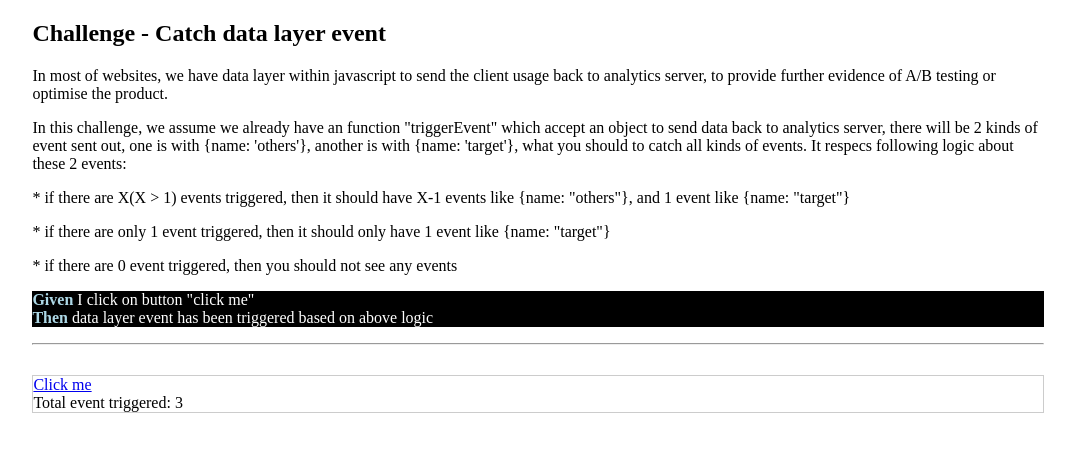
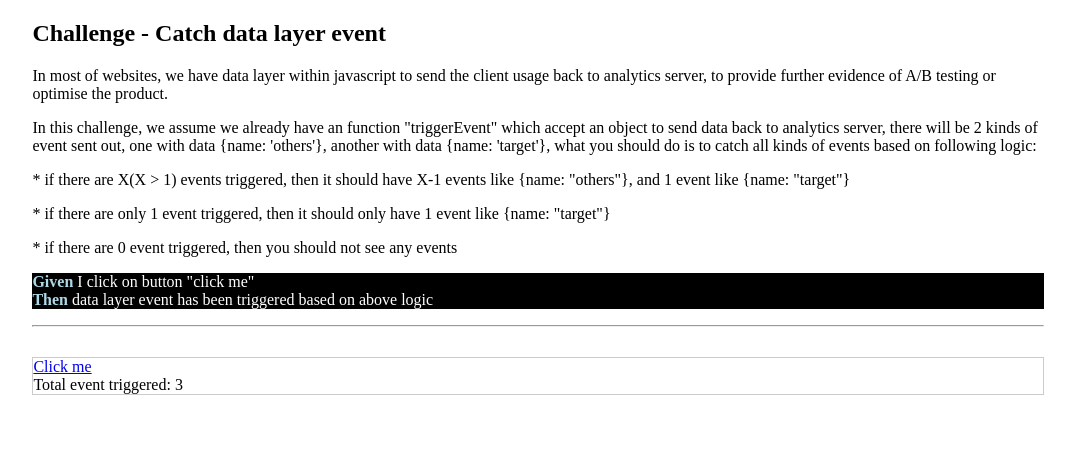
Before and after one commit to redwerk/xuanzhaopeng.github.io, a plain HTML site: page docs/data-layer.html in a window 1280 px wide. Shown: the whole page, without its empty margins (102-1177 px from the left). Drawn offline with nearby package versions, Linux system fonts and the light colour scheme.

Commit message:
Update data-layer.html

```diff
--- a/docs/data-layer.html
+++ b/docs/data-layer.html
@@ -20,11 +20,11 @@
       <h2>Challenge - Catch data layer event</h2>
 
       <p> In most of websites, we have data layer within javascript to send the client usage back to analytics server, to provide further evidence of A/B testing or optimise the product.</p>
-      <p> In this challenge, we assume we already have an function "triggerEvent" which accept an object to send data back to analytics server, there will be 2 kinds of event sent out,  one is with {name: 'others'}, another is with {name: 'target'}, what you should to catch all kinds of events. It respecs following logic about these 2 events: </p>
+      <p> In this challenge, we assume we already have an function "triggerEvent" which accept an object to send data back to analytics server, there will be 2 kinds of event sent out,  one with data {name: 'others'}, another with data {name: 'target'}, what you should do is to catch all kinds of events based on following logic:</p>
 
       <p> * if there are X(X > 1) events triggered, then it should have X-1 events like {name: "others"}, and 1 event like {name: "target"} </p>
-      <p> * if there are only 1 event triggered, then it should only have 1 event like {name: "target"}
-      </p> * if there are 0 event triggered, then you should not see any events
+      <p> * if there are only 1 event triggered, then it should only have 1 event like {name: "target"} </p>
+      <p> * if there are 0 event triggered, then you should not see any events </p>
 
       <div style='background-color: black; color: white;'>
         <p>
```
